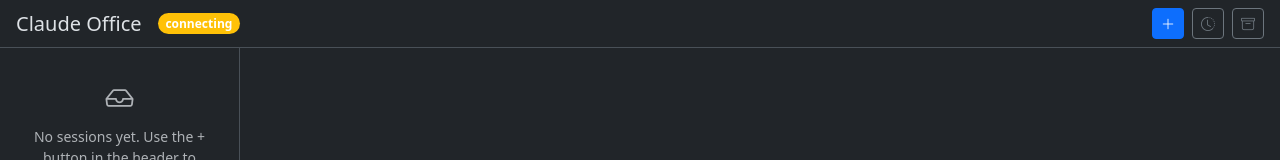
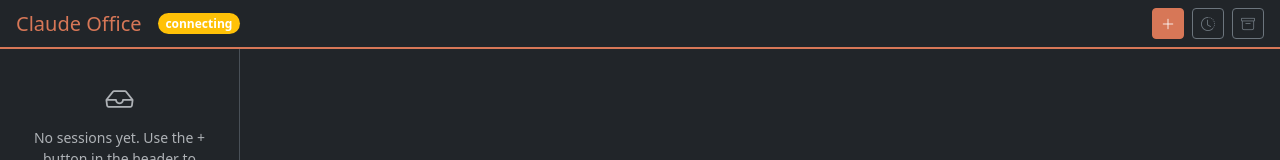
Before and after one commit to ngmthaq/claude-office, a React (Vite) app in the folder apps/web/: page / in a window 1280 px wide. Shown: the top 160 px of the page. Built offline with nearby package versions, Linux system fonts and the light colour scheme; no server answers.

Commit message:
feat: use Claude Code orange as the header accent
Scope a header stylesheet that colors the title, a 2px bottom border,
and the New session button #D77757, leaving the global primary blue.

Co-Authored-By: Claude Opus 5.5 <noreply@anthropic.com>

```diff
--- a/apps/web/src/main.tsx
+++ b/apps/web/src/main.tsx
@@ -15,6 +15,7 @@ import '@/styles/game.css';
 import '@/styles/chat-drawer.css';
 import '@/styles/mcp.css';
 import '@/styles/room-actions.css';
+import '@/styles/header.css';
 
 const container = document.getElementById('root');
 if (!container) throw new Error('Root element not found');
--- /dev/null
+++ b/apps/web/src/styles/header.css
@@ -0,0 +1,25 @@
+.app-header {
+  --claude-primary: #d77757;
+  --claude-primary-hover: #c2654a;
+  border-bottom: 2px solid var(--claude-primary) !important;
+}
+
+.app-header h1 {
+  color: var(--claude-primary);
+}
+
+.app-header .btn-primary {
+  --bs-btn-color: #fff;
+  --bs-btn-bg: var(--claude-primary);
+  --bs-btn-border-color: var(--claude-primary);
+  --bs-btn-hover-color: #fff;
+  --bs-btn-hover-bg: var(--claude-primary-hover);
+  --bs-btn-hover-border-color: var(--claude-primary-hover);
+  --bs-btn-active-color: #fff;
+  --bs-btn-active-bg: var(--claude-primary-hover);
+  --bs-btn-active-border-color: var(--claude-primary-hover);
+  --bs-btn-disabled-color: #fff;
+  --bs-btn-disabled-bg: var(--claude-primary);
+  --bs-btn-disabled-border-color: var(--claude-primary);
+  --bs-btn-focus-shadow-rgb: 215, 119, 87;
+}
```
Also changed, not shown: 1 other file (tests, documents, lock files or other folders).
